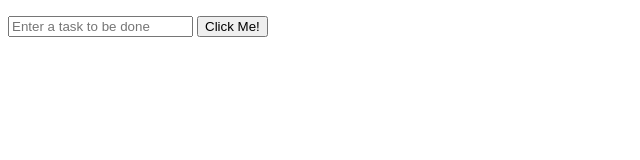
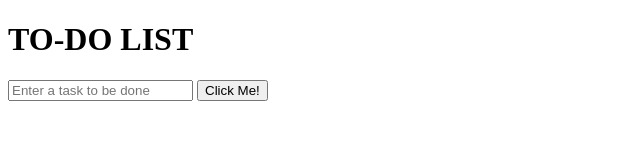
Before and after one commit to ankitshaji/typescript-basics-todo-app, a website: page index.html in a window 1280 px wide. Shown: the whole page, without its empty margins (0-640 px from the left). Drawn offline with Linux system fonts and the light colour scheme.

Commit message:
creating h1 element

```diff
--- a/index.html
+++ b/index.html
@@ -7,6 +7,7 @@
     <title>Typescript ToDo List</title>
   </head>
   <body>
+    <h1>TO-DO LIST</h1>
     <!--parent ul element to append child li elements to-->
     <ul id="todolist"></ul>
     <!--(http structured) GET request form-->
```
